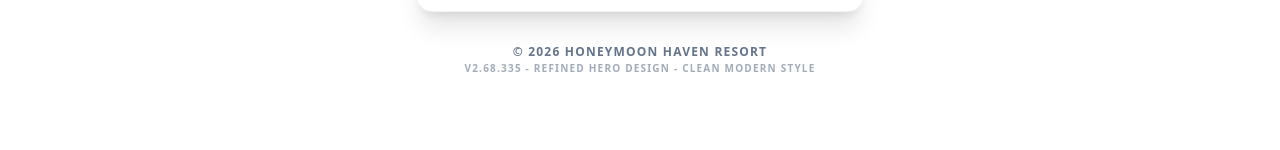
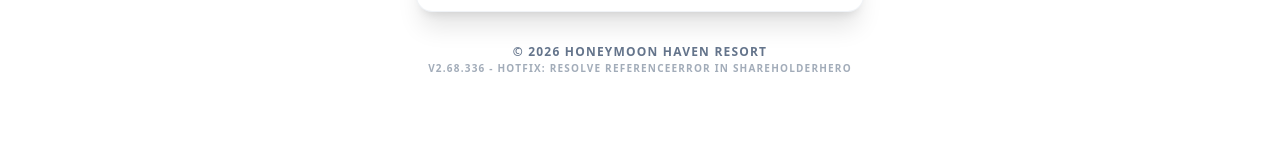
Before and after one commit to bryhudson/honeymoon-haven, a React (Vite) app: page /#/login in a window 1280 px wide. Shown: the part 545-695 px from the top of the page. Built offline with nearby package versions, Linux system fonts and the light colour scheme; no server answers; the database is empty.

Commit message:
Hotfix: Resolve ReferenceError in ShareholderHero

```diff
--- a/package.json
+++ b/package.json
@@ -1,7 +1,7 @@
 {
   "name": "hhr",
   "private": true,
-  "version": "2.68.335",
+  "version": "2.68.336",
   "type": "module",
   "homepage": "https://hhr-trailer-booking.web.app",
   "scripts": {
--- a/src/components/dashboard/ShareholderHero.jsx
+++ b/src/components/dashboard/ShareholderHero.jsx
@@ -215,6 +215,11 @@ export function ShareholderHero({
     );
     const isDoneForRound = myActions.length >= roundTarget;
     const lastAction = myActions[myActions.length - 1];
+
+    // Get the absolute most recent action (including cancellations) for generic state detection
+    const latestAction = drafts
+        .filter(b => b.shareholderName === shareholderName && (b.isFinalized || b.type === 'pass' || b.type === 'cancelled'))
+        .sort((a, b) => b.createdAt - a.createdAt)[0];
 
     // Helper: Render Split Round Badges
     const renderBadges = () => {
--- a/src/pages/Dashboard.jsx
+++ b/src/pages/Dashboard.jsx
@@ -941,7 +941,7 @@ export function Dashboard() {
 
                     <div className="mt-12 pt-8 border-t text-center space-y-2">
                         <p className="text-xs text-muted-foreground mb-1">&copy; 2026 Honeymoon Haven Resort</p>
-                        <p className="text-[10px] text-muted-foreground/60">v2.68.335 - Refined Hero Design - Clean Modern Style</p>
+                        <p className="text-[10px] text-muted-foreground/60">v2.68.336 - Hotfix: Resolve ReferenceError in ShareholderHero</p>
 
 
                     </div>
--- a/src/pages/Login.jsx
+++ b/src/pages/Login.jsx
@@ -142,7 +142,7 @@ export function Login() {
 
                 <p className="text-center mt-8 text-xs text-muted-foreground uppercase tracking-widest font-semibold">
                     &copy; {new Date().getFullYear()} Honeymoon Haven Resort
-                    <p className="text-[10px] text-muted-foreground/60">v2.68.335 - Refined Hero Design - Clean Modern Style</p>
+                    <p className="text-[10px] text-muted-foreground/60">v2.68.336 - Hotfix: Resolve ReferenceError in ShareholderHero</p>
                 </p>
             </div>
         </div>
```
